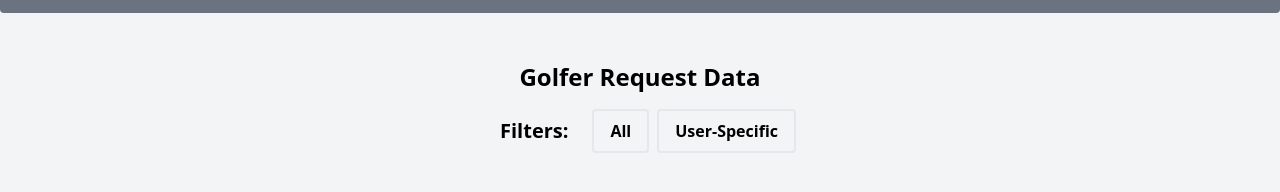
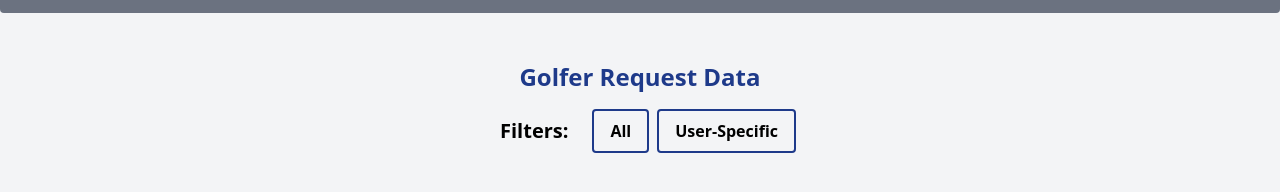
Before and after one commit to mbaier06/final_project, a website: page requests.html in a window 1280 px wide. Shown: the part 248-440 px from the top of the page. Drawn offline with nearby package versions, Linux system fonts and the light colour scheme; no server answers.

Commit message:
Final alignment!

```diff
--- a/requests.html
+++ b/requests.html
@@ -19,13 +19,13 @@
       <div class="mx-auto text-sm p-4 sign-in-or-sign-out text-right"></div>
     </div>
 
-    <div class = "text-2xl font-bold text-center text-black-500 py-4">Golfer Request Data</div>
+    <div class = "text-2xl font-bold text-center text-blue-900 py-4">Golfer Request Data</div>
 
   <!--Additional HTML goes here (Noober HW 5 is a good reference point for this HTML)-->
   <div class="filters md:flex justify-center space-x-2 md:space-y-0 space-y-2">
     <div class="text-center text-xl font-bold text-black-500 px-4 md:py-2">Filters:</div>
-    <div class="text-center"><a href="#" id="all-filter" class="filter-button inline-block border-2 border-black-500 font-semibold rounded px-4 py-2">All</a></div>
-    <div class="text-center"><a href="#" id="user-specific-filter" class="filter-button inline-block border-2 border-black-500 font-semibold rounded px-4 py-2">User-Specific</a></div>
+    <div class="text-center"><a href="#" id="all-filter" class="filter-button inline-block border-2 border-blue-900 font-semibold rounded px-4 py-2">All</a></div>
+    <div class="text-center"><a href="#" id="user-specific-filter" class="filter-button inline-block border-2 border-blue-900 font-semibold rounded px-4 py-2">User-Specific</a></div>
     <!--Replace hard-coded HTML below with a call to the firebase backend via get_course
     <div class="text-center"><a href="#" id="augusta-national-filter" class="filter-button inline-block border-2 border-green-500 rounded px-4 py-2">Augusta National</a></div>
     <div class="text-center"><a href="#" id="pebble-beach-filter" class="filter-button inline-block border-2 border-green-500 rounded px-4 py-2">Pebble Beach</a></div>
```
Also changed, not shown: index.html (+3 -3 lines).
